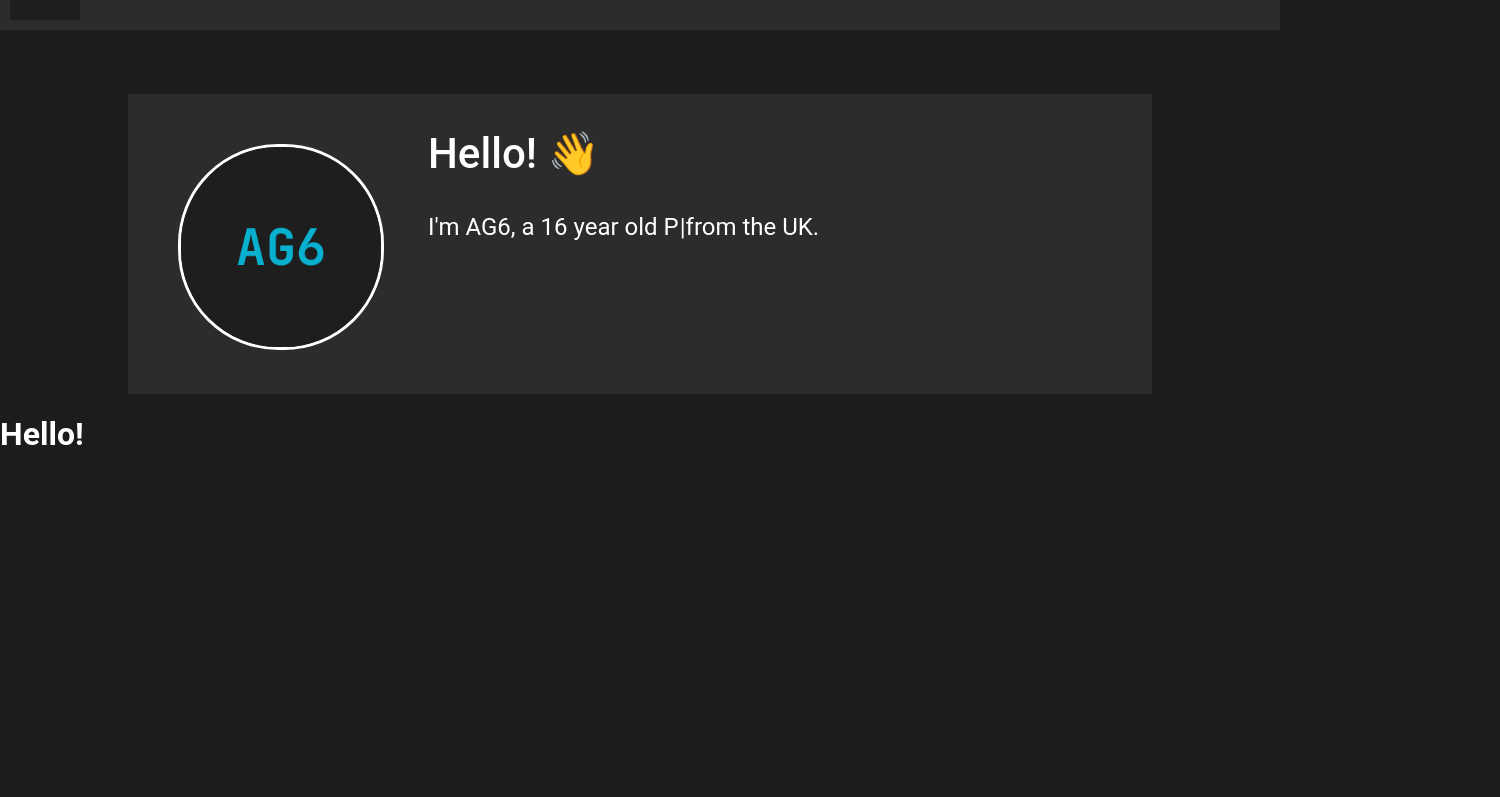
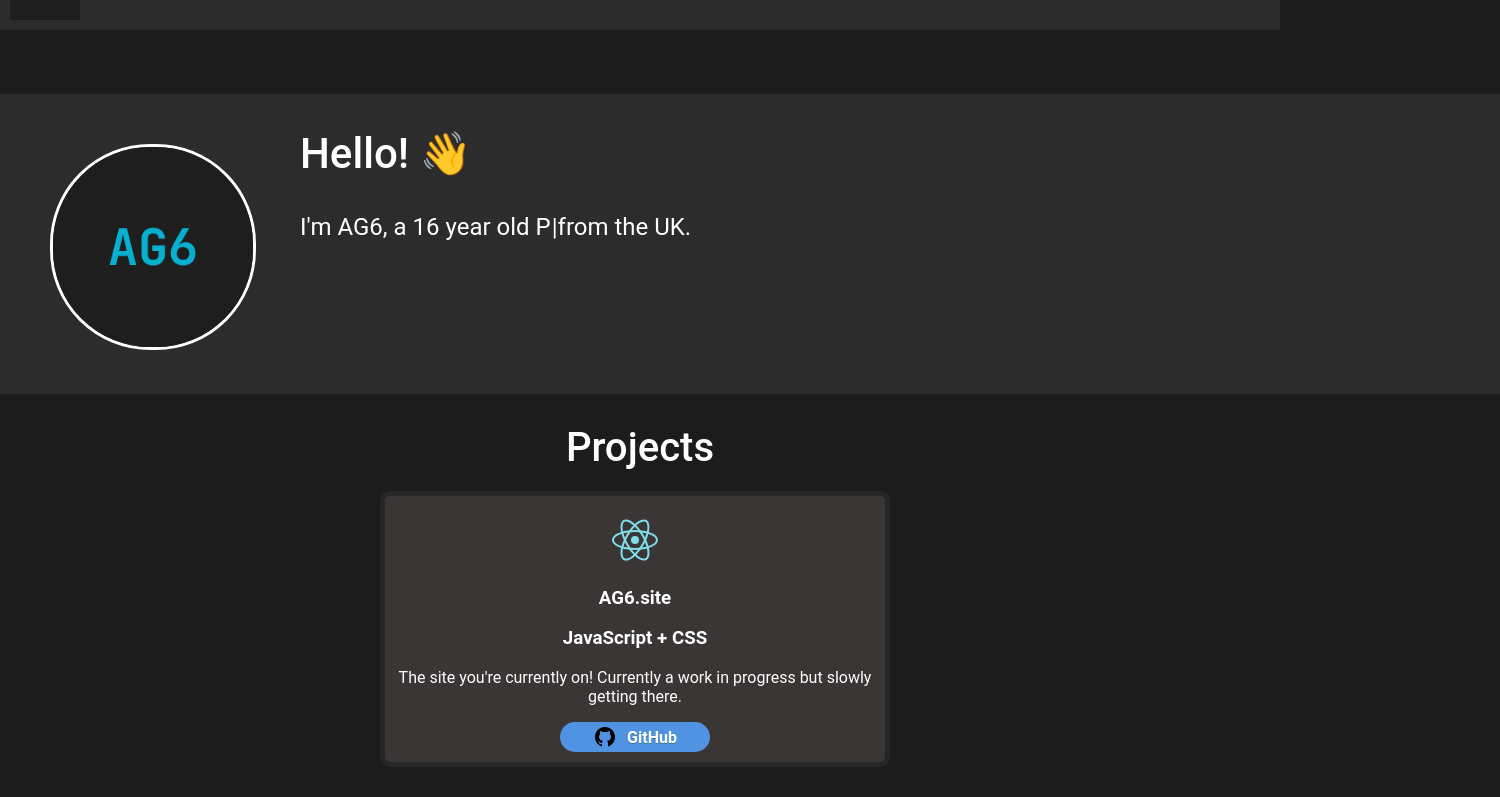
Before and after one commit to AG6Dev/ag6.site, a React (Create React App) app: page / in a window 1280 px wide. Shown: the part 60-857 px from the top of the page, 1500 px wide, since content can reach past the window. Before the commit the page ends 800 px from the top, so only its background shows below. Built offline with nearby package versions, Linux system fonts and the light colour scheme.

Commit message:
added project section

```diff
--- a/src/App.jsx
+++ b/src/App.jsx
@@ -1,13 +1,14 @@
 import React from "react";
 import Navbar from "./components/Navbar";
 import About from "./components/About";
+import Projects from "./components/Projects";
 
 export default function App() {
     return (
         <div>
             <Navbar/>
             <About/>
-            <h1>Hello!</h1>
+            <Projects/>
         </div>
     )
 }
--- /dev/null
+++ b/src/components/ProjectEntry.jsx
@@ -0,0 +1,20 @@
+import React from "react";
+import "../styles/project-entry.css";
+import github_icon from "../images/github-icon.svg"
+
+export default function ProjectEntry(props) {
+    return (
+        <div className="project-entry">
+            <section>
+                <img className="project-entry-image" src={props.image} alt={props.title}/>
+                <h1>{props.title}</h1>
+                <h3>{props.language}</h3>
+                <p>{props.description}</p>
+                <a href={props.github} className="project-github-button" target="_blank" rel="noopener noreferrer">
+                    <img className="project-github-logo" src={github_icon} alt={"Go to project GitHub"} />
+                    GitHub
+                </a>
+            </section>
+        </div>
+    )
+}
--- /dev/null
+++ b/src/components/Projects.jsx
@@ -0,0 +1,18 @@
+import React from "react";
+import ProjectEntry from "./ProjectEntry";
+import react_icon from "../images/react-icon.svg";
+
+import "../styles/projects.css";
+
+export default function Projects() {
+    return (
+        <a id="projects">
+            <section className="projects">
+                <span className="projects-title">Projects</span>
+                <div className="projects-div">
+                    <ProjectEntry title="AG6.site" description="The site you're currently on! Currently a work in progress but slowly getting there." language="JavaScript + CSS" image={react_icon} github={"https://github.com/AG6Dev/ag6.site/master"}/>
+                </div>
+            </section>
+        </a>
+    )
+}
--- a/src/styles/about.css
+++ b/src/styles/about.css
@@ -1,9 +1,14 @@
 .about {
     background-color: #2c2c2c;
-    border: 100px;
-    margin: 5% 10% 0 10%;
-    width: 80%;
+    /*margin: 5% 10% 0 10%;*/
+    width: 1500px;
     height: 300px;
+
+    position: relative;
+
+    margin-left: auto; margin-right: auto;
+
+    margin-top: 5%;
 
     display: flex;
 }
--- /dev/null
+++ b/src/styles/project-entry.css
@@ -0,0 +1,64 @@
+.project-entry {
+    align-content: center;
+    background-color: #393635;
+    width: 500px;
+
+    border-radius: 10px;
+    border-color: #262626;
+    border-width: 5px;
+    border-style: solid;
+
+    margin-top: 20px;
+
+    margin-right: 10px;
+}
+
+.project-entry-image {
+    padding-top: 20px;
+}
+
+/*.project-github-button {
+    display: inline-flex;
+    align-items: center;
+    justify-content: center;
+
+    width: 150px;
+    height: 30px;
+
+    background-color: #5093E2;
+    box-shadow: 0 1px 2px rgba(0, 0, 0, 0.05);
+    border-radius: 10px;
+    border-style: none;
+
+
+}*/
+
+
+.project-github-button {
+    display: inline-flex;
+    align-items: center;
+    justify-content: center;
+
+    margin-bottom: 10px;
+
+    text-decoration: none;
+    font-size: 16px;
+    font-style: normal;
+    width: 150px;
+    height: 30px;
+    border-width: 1px;
+    color: #fff;
+    border-color: #599bb3;
+    font-weight: bold;
+    border-radius: 21px;
+    text-shadow: 0 1px 0 #3d768a;
+    background:rgba(80, 147, 226, 1);
+
+    -webkit-appearance: button;
+    -moz-appearance: button;
+    appearance: menulist-button;
+}
+
+.project-github-logo {
+    padding-right: 10px;
+}
--- /dev/null
+++ b/src/styles/projects.css
@@ -0,0 +1,19 @@
+.projects {
+    text-align: center;
+
+    padding-top: 30px;
+    padding-bottom: 30px;
+}
+
+.projects-title {
+    font-size: 2.5em;
+    font-weight: 500;
+}
+
+.projects-div {
+    display: flex;
+    justify-content: center;
+    flex-direction: row;
+    flex-wrap: wrap;
+    text-wrap: normal;
+}
```
Also changed, not shown: src/components/About.jsx (indentation only), src/images/github-icon.svg (added), src/images/react-icon.svg (added).
